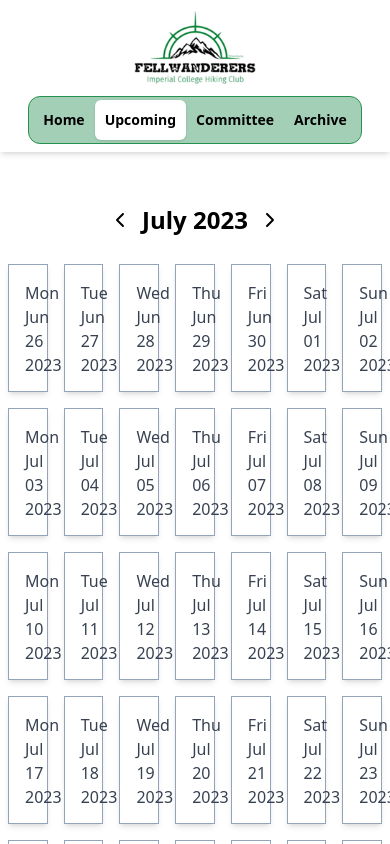
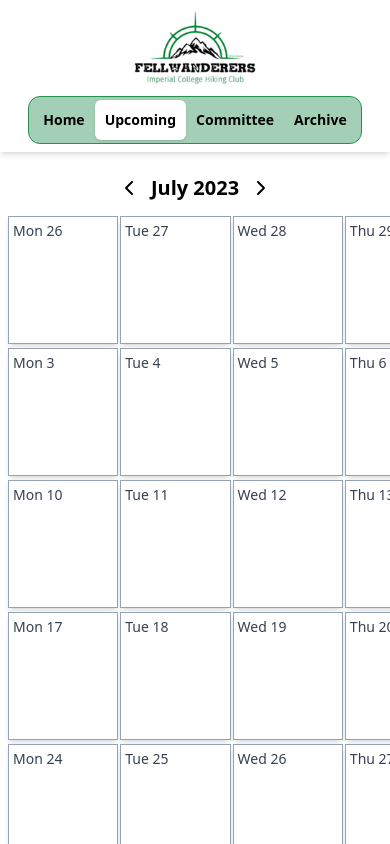
Before and after one commit to euan-turner/fellwanderers, a React (Vite) app: page /activities in a window 390 px wide. Shown: the top 844 px of the page. Built offline with nearby package versions, Linux system fonts and the light colour scheme; no server answers; the database is empty.

Commit message:
Calendar styled for mobile

```diff
--- a/src/components/Calendar.tsx
+++ b/src/components/Calendar.tsx
@@ -99,18 +99,19 @@ export default function Calendar({ activities }: CalendarProps) {
     setPrevDisabled(monthStart.getTime() <= earliest.getTime());
     setNextDisabled(false);
   };
-  const dateFormat: Intl.DateTimeFormatOptions = {
+  const titleDateFormat = new Intl.DateTimeFormat("en-GB", {
     year: "numeric",
     month: "long",
-  };
+  });
+  const tileDateFormat = new Intl.DateTimeFormat("en-GB", { weekday: "short", day: "numeric" })
 
   useEffect(() => {
     setMonthActivities(createMonthActivities(monthStart, activities));
   }, [monthStart, activities]);
 
   return (
-    <div className={"container mx-auto py-8"}>
-      <div className={"flex justify-center items-center mb-4"}>
+    <div className={"container mx-auto lg:py-8"}>
+      <div className={"flex justify-center items-center lg:mb-4"}>
         <button
           className={"bg-white hover:scale-y-110 py-2 px-4 rounded-lg"}
           onClick={prevMonth}
@@ -118,8 +119,8 @@ export default function Calendar({ activities }: CalendarProps) {
         >
           {!prevDisabled && <FontAwesomeIcon icon={faChevronLeft} />}
         </button>
-        <h1 className={"text-2xl font-bold"}>
-          {monthStart.toLocaleDateString("default", dateFormat)}
+        <h1 className={"text-xl xl:text-2xl font-bold"}>
+          {titleDateFormat.format(monthStart)}
         </h1>
 
         <button
@@ -132,21 +133,22 @@ export default function Calendar({ activities }: CalendarProps) {
           {!nextDisabled && <FontAwesomeIcon icon={faChevronRight} />}
         </button>
       </div>
-
-      <div className={"flex flex-col h-[725px] overflow-y-scroll"}>
-        <div className={"grid grid-rows-5 grid-cols-7 gap-4 p-2"}>
+      <div className={"w-full overflow-x-scroll"}>
+        <div className={"inline-flex flex-col w-[800px] min-h-max lg:w-screen lg:h-[725px] overflow-y-scroll"}>
+          <div className={"grid grid-rows-5 grid-cols-7 gap-y-1 gap-x-0.5 lg:gap-4 p-2"}>
             {monthActivities.map((act, actIndex) => (
               <div
                 key={actIndex}
-              className={colourActivity(act.type).concat(" shadow-md p-4 h-32 border border-slate-400")}
+                className={colourActivity(act.type).concat(" shadow-md p-1 lg:p-4 h-32 border border-slate-400")}
               >
-              <h3 className={"text-gray-700"}>{act.date.toDateString()}</h3>
-              <h2 className={"text-lg font-semibold"}>{act.title}</h2>
-              <p className={"text-gray-500"}>{act.misc}</p>
+                <h3 className={"text-sm lg:text-base text-gray-700"}>{tileDateFormat.format(act.date)}</h3>
+                <h2 className={"text-base lg:text-lg font-semibold"}>{act.title}</h2>
+                <p className={"text-sm lg:text-base text-gray-500"}>{act.misc}</p>
               </div>
             ))}
           </div>
         </div>
       </div>
+    </div>
   );
 }
```
Lines whose indentation alone changed are shown as unchanged.
